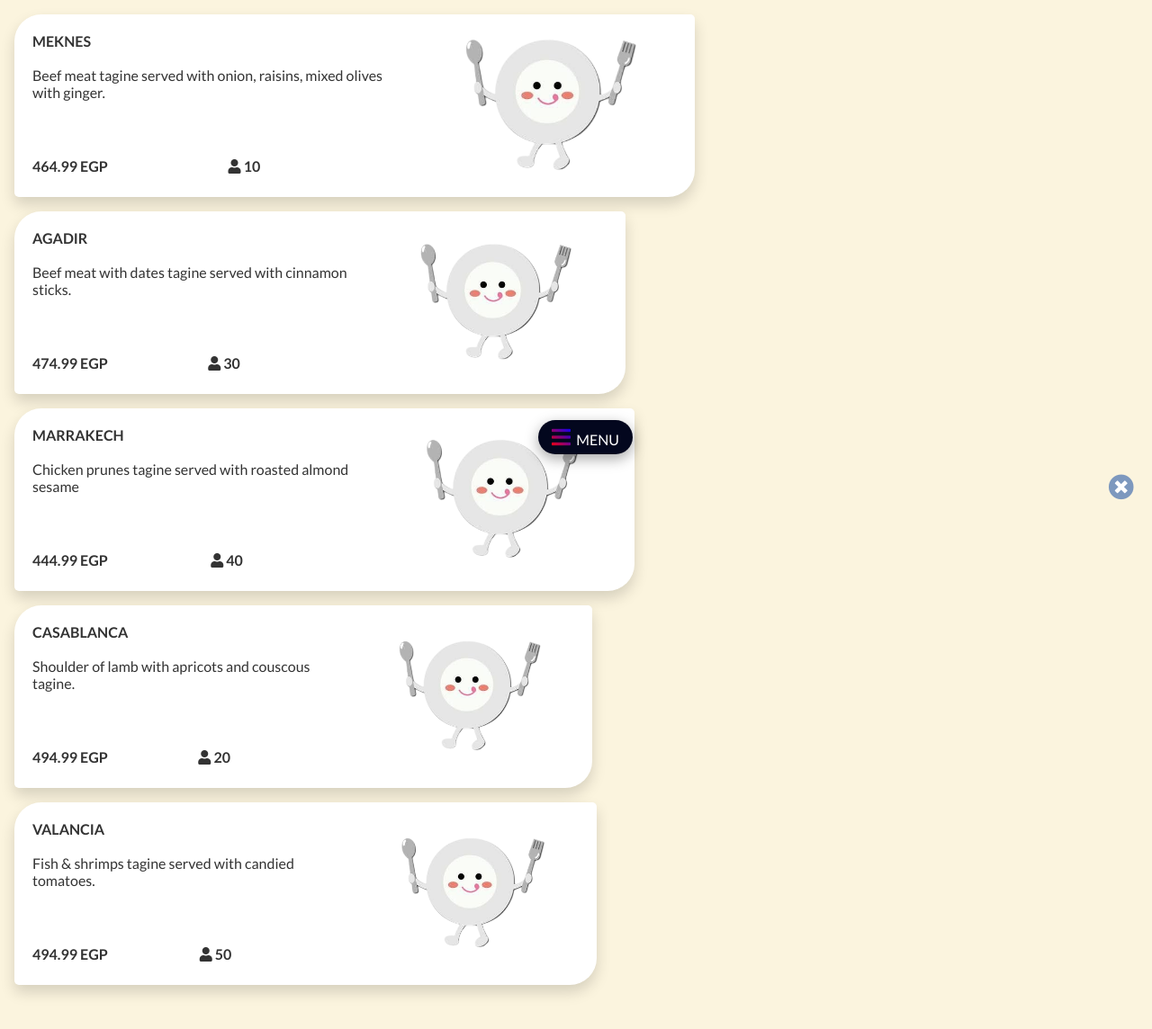
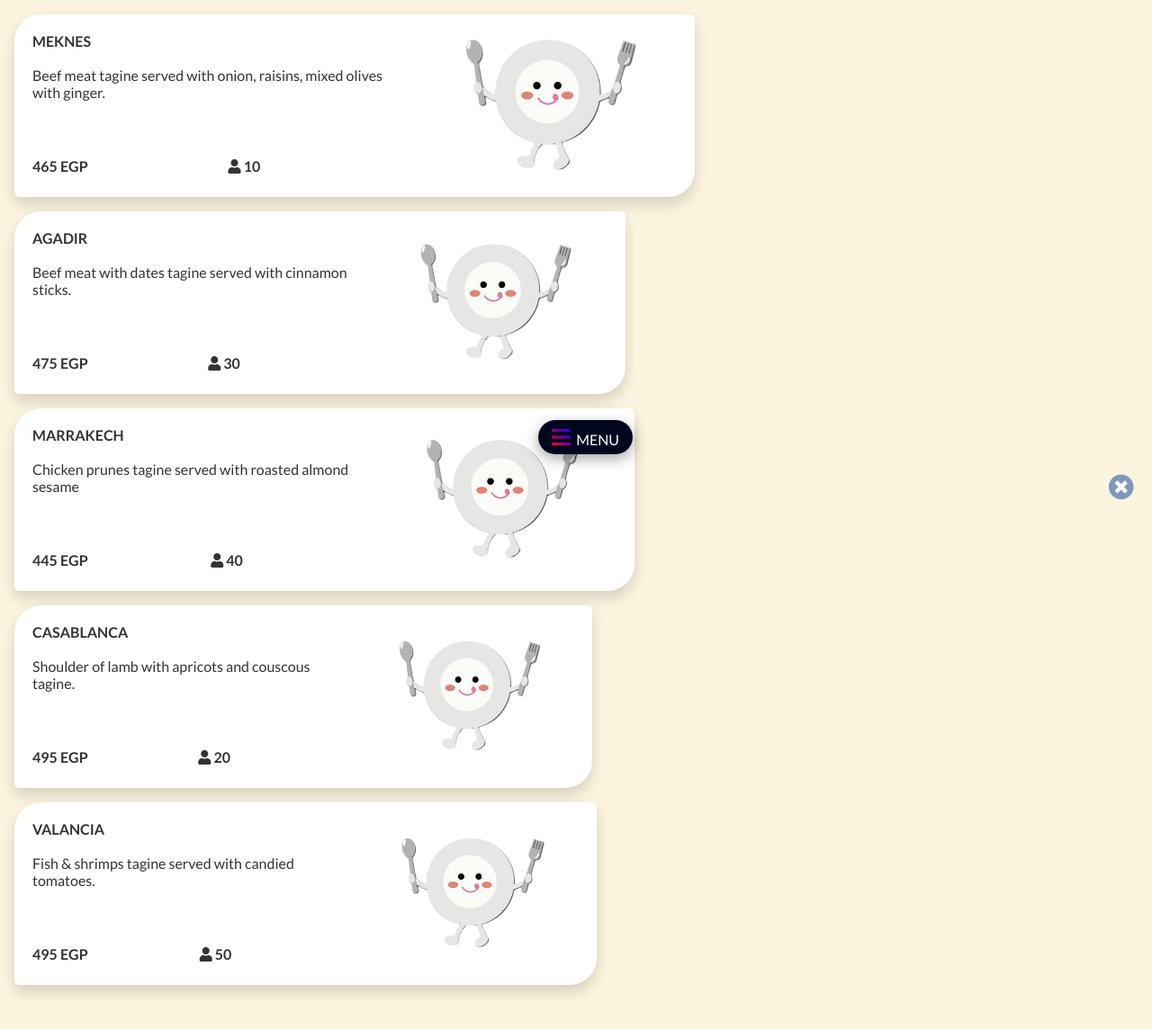
Before and after one commit to mekhamichael/costa-bianca, a plain HTML site: page en/tagines.html in a window 1280 px wide. Shown: the part 280-1424 px from the top of the page at 90% size. Drawn offline with nearby package versions, Linux system fonts and the light colour scheme.

Commit message:
Update tagines.html

```diff
--- a/en/tagines.html
+++ b/en/tagines.html
@@ -50,7 +50,7 @@
                 </div>
                 <div class="row menu-item-info">
                   <div class="col">
-                    <p class="card-text item-card-price">464.99 EGP</p>
+                    <p class="card-text item-card-price">465 EGP</p>
                   </div>
                   <div class="col font-weight-bold">
                     <i class="fas fa-user"></i>
@@ -84,7 +84,7 @@
                 </div>
                 <div class="row menu-item-info">
                   <div class="col">
-                    <p class="card-text item-card-price">474.99 EGP</p>
+                    <p class="card-text item-card-price">475 EGP</p>
                   </div>
                   <div class="col font-weight-bold">
                     <i class="fas fa-user"></i>
@@ -117,7 +117,7 @@
                 </div>
                 <div class="row menu-item-info">
                   <div class="col">
-                    <p class="card-text item-card-price">444.99 EGP</p>
+                    <p class="card-text item-card-price">445 EGP</p>
                   </div>
                   <div class="col font-weight-bold">
                     <i class="fas fa-user"></i>
@@ -151,7 +151,7 @@
                 </div>
                 <div class="row menu-item-info">
                   <div class="col">
-                    <p class="card-text item-card-price">494.99 EGP</p>
+                    <p class="card-text item-card-price">495 EGP</p>
                   </div>
                   <div class="col font-weight-bold">
                     <i class="fas fa-user"></i>
@@ -185,7 +185,7 @@
                 </div>
                 <div class="row menu-item-info">
                   <div class="col">
-                    <p class="card-text item-card-price">494.99 EGP</p>
+                    <p class="card-text item-card-price">495 EGP</p>
                   </div>
                   <div class="col font-weight-bold">
                     <i class="fas fa-user"></i>
```
